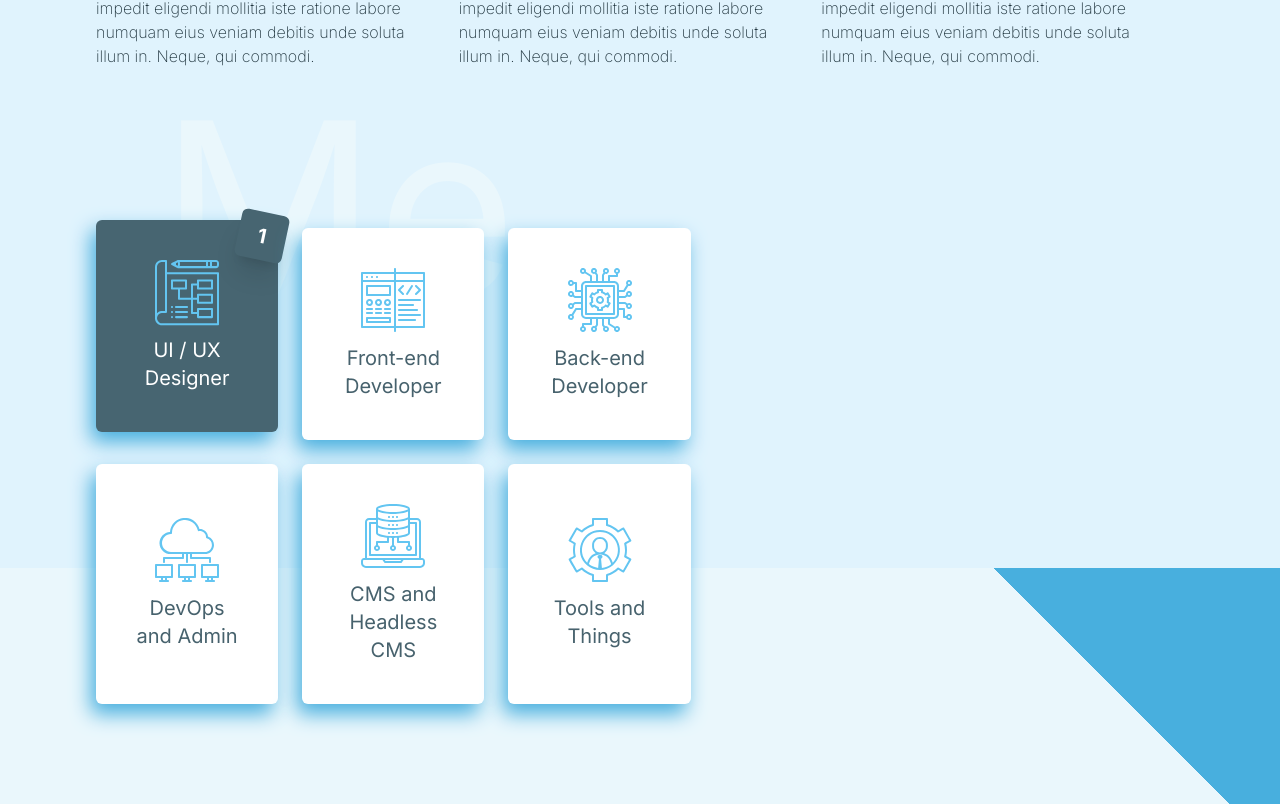
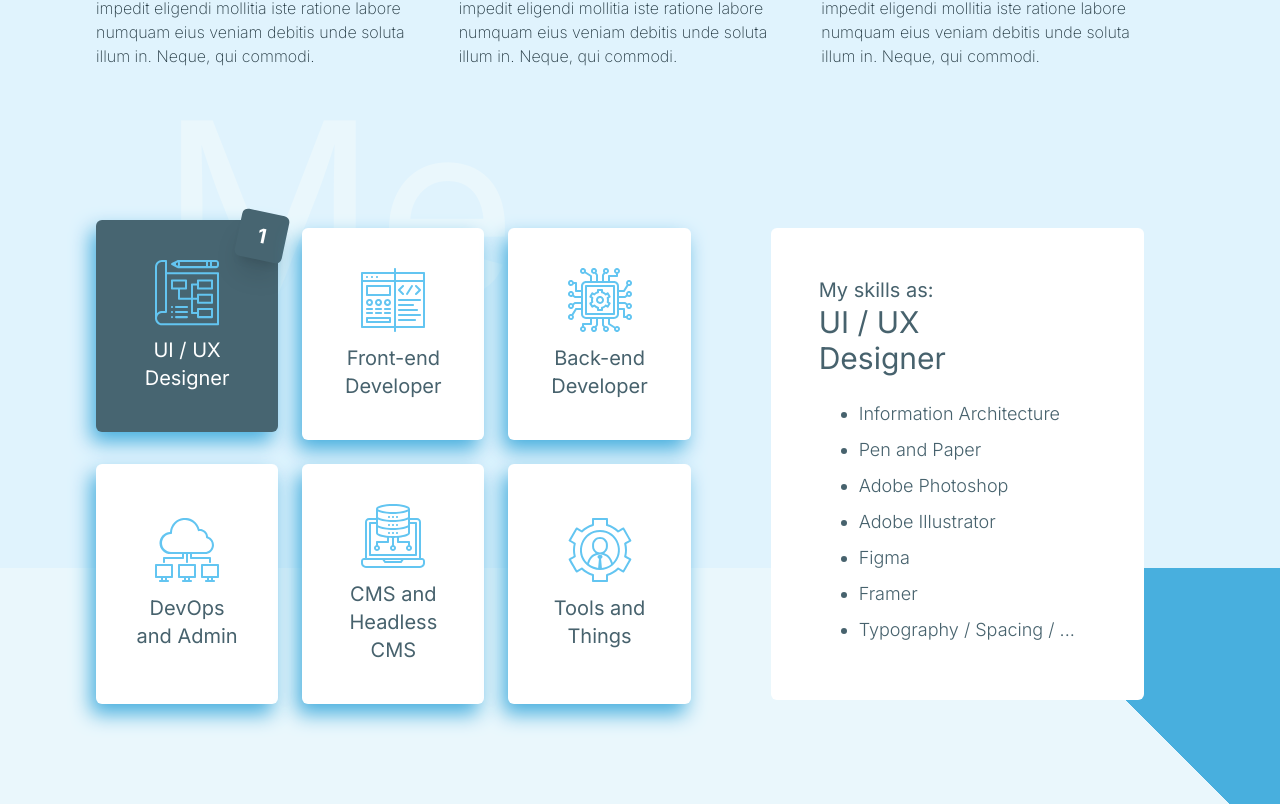
Before and after one commit to misiek869/portfolio, a Next.js app: page / in a window 1280 px wide. Shown: the part 2038-2842 px from the top of the page. Built offline with nearby package versions, Linux system fonts and the light colour scheme.

Commit message:
create list with skills

```diff
--- a/src/app/components/AboutMe/About.tsx
+++ b/src/app/components/AboutMe/About.tsx
@@ -89,13 +89,12 @@ const About = () => {
 								return (
 									<a
 										className={`relative cursor-pointer transition-all transform duration-300 group rounded-md center p-6 lg:p-10 flex flex-col justify-center  items-center ${
-											selectedIndex == index
+											selectedIndex === index
 												? ' -translate-y-2 bg-[#476571]'
 												: 'hover:bg-[#476571] hover:shadow-xl hover:-translate-y-2 bg-white'
 										}`}
 										style={{ boxShadow: '#48AFDE -5px  10px 20px 0px' }}
 										onClick={() => handleCardClick(item, index)}
-										href=''
 										key={index}>
 										<div className='w-16 h-16 sm:w-10 sm:h-10  lg:w-16 lg:h-16'>
 											<Image
@@ -124,6 +123,28 @@ const About = () => {
 							})}
 						</div>
 					</div>
+					<div className='w-full sm:w-1/2 lg:w-5/12 overflow-visible px-0 sm:pl-6 xl:px-10'>
+						<div className='bg-white  lg:mt-0 mt-10 rounded-md p-10 xl:p-12 shadow-accent-color relative'>
+							<section
+								className={`fade-left overflow-hidden ${
+									isFaded ? 'fade-out' : ''
+								}`}>
+								<p className='text-[#47626D] text-lg sm:text-base lg:text-xl transition duration-500 transform opacity-100 undefined undefined'>
+									My skills as:
+								</p>
+								<h2 className=' text-[#47626D] text-3xl sm:text-2xl md:text-3xl mb-6 w-44 md:w-56 transition duration-500 transform opacity-100 undefined undefined'>
+									{mapData?.title}
+								</h2>
+								<ul className='font-[300] list-disc text-[#47626D] ml-8 lg:ml-10 text-base lg:text-lg transition duration-500 transform  opacity-100 undefined undefined'>
+									{mapData?.array?.map(obj => (
+										<li key={obj} className='mb-2'>
+											{obj}
+										</li>
+									))}
+								</ul>
+							</section>
+						</div>
+					</div>
 				</section>
 			</div>
 		</>
```
